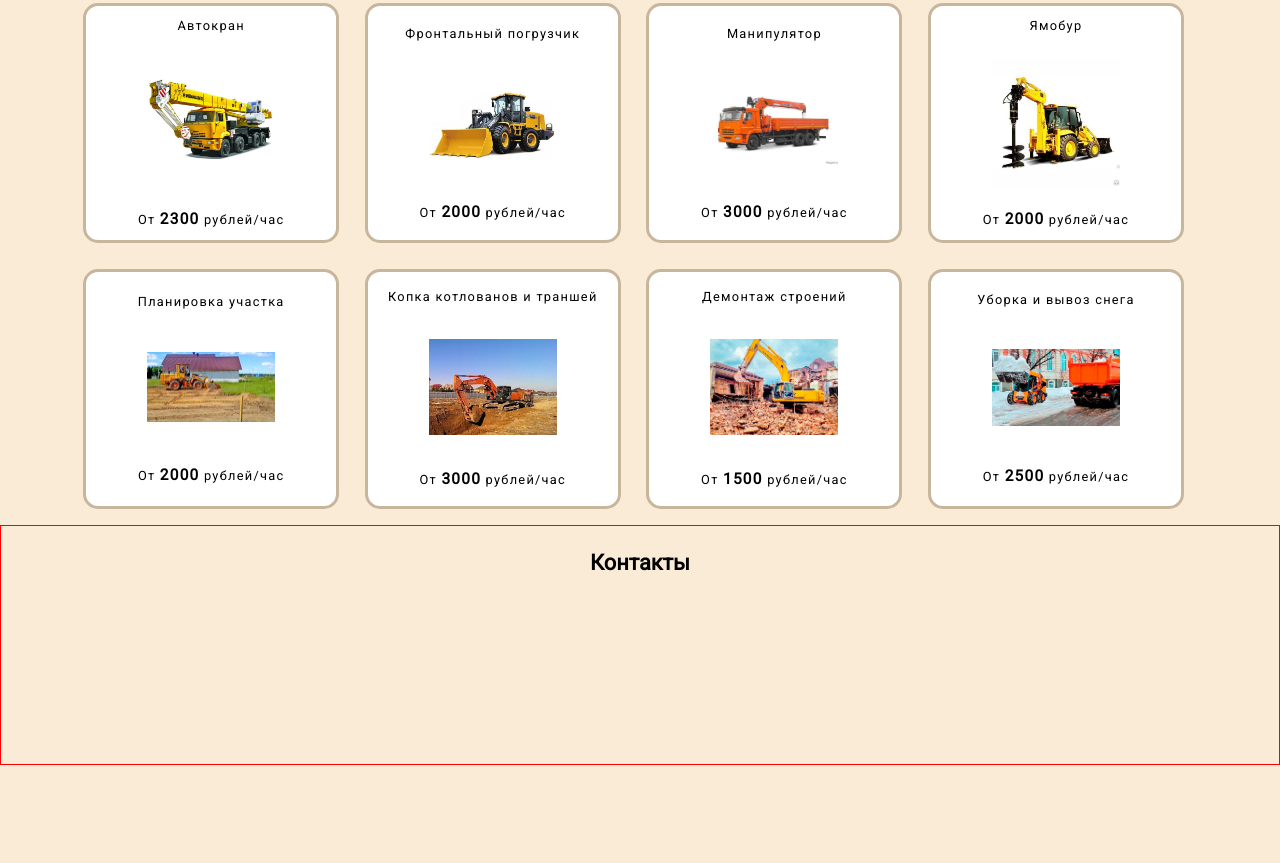
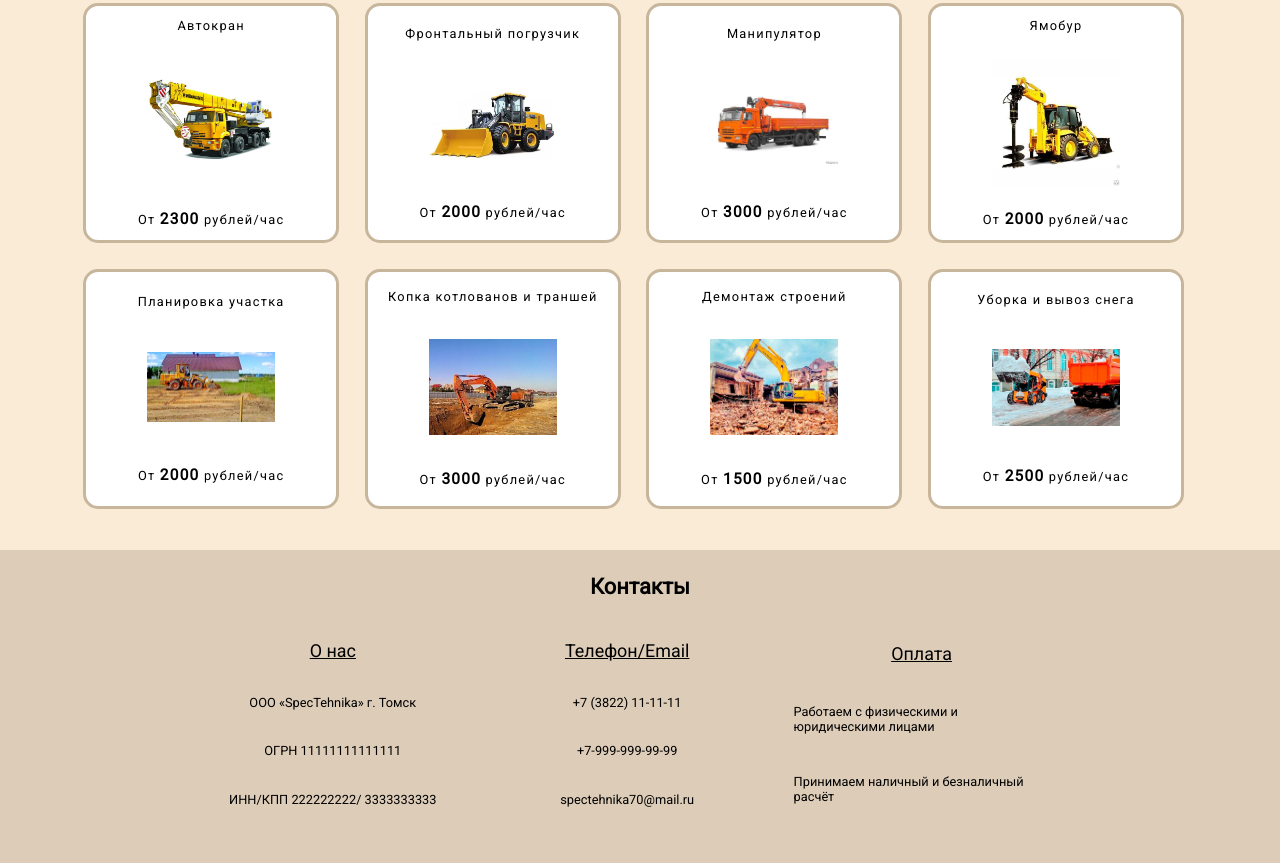
Before and after one commit to IvanGerman/spectehnika, a website built with webpack: page src/index.html in a window 1280 px wide. Shown: the part 2362-3225 px from the top of the page. Before the commit the page ends 3127 px from the top, so only its background shows below. Built offline with nearby package versions, Linux system fonts and the light colour scheme.

Commit message:
feat: fill footer with content

```diff
--- a/src/index.html
+++ b/src/index.html
@@ -133,6 +133,25 @@
     <div class="anchorDiv" id="foot">
       <h2>Контакты</h2>
     </div>
+    <div class="footDivWrapper">
+      <div class="footDiv">
+        <p class="footFirstP">О нас</p>
+        <p class="footP">ООО «SpecTehnika» г. Томск</p>
+        <p class="footP">ОГРН 11111111111111</p>
+        <p class="footP">ИНН/КПП 222222222/ 3333333333</p>
+      </div>
+      <div class="footDiv">
+        <p class="footFirstP">Телефон/Email</p>
+        <p class="footP">+7 (3822) 11-11-11</p>
+        <p class="footP">+7-999-999-99-99</p>
+        <p class="footP">spectehnika70@mail.ru</p>
+      </div>
+      <div class="footDiv">
+        <p class="footFirstP">Оплата</p>
+        <p class="footP">Работаем с физическими и юридическими лицами</p>
+        <p class="footP">Принимаем наличный и безналичный расчёт</p>
+      </div>
+    </div>
   </footer>
 
   <script></script>
--- a/src/main.scss
+++ b/src/main.scss
@@ -279,7 +279,30 @@ main {
 
 footer {
   max-width: 100vw;
-  min-height: 30vh;
-  border: 1px solid red;
+  background-color: rgb(221, 205, 184);
+  margin-top: 2vw;
+}
 
+.footDivWrapper {
+  height: 30vh;
+  display: flex;
+  column-gap: 3vw;
+  margin-left: 16vw;
 }
+
+.footDiv {
+  width: 20vw;
+  height: 25vh;
+  display: grid;
+  justify-items: center;
+  align-items: center;
+}
+
+.footP {
+  font-size: 1vw;
+}
+
+.footFirstP {
+  font-size: 1.4vw;
+  text-decoration: underline;
+}
```
